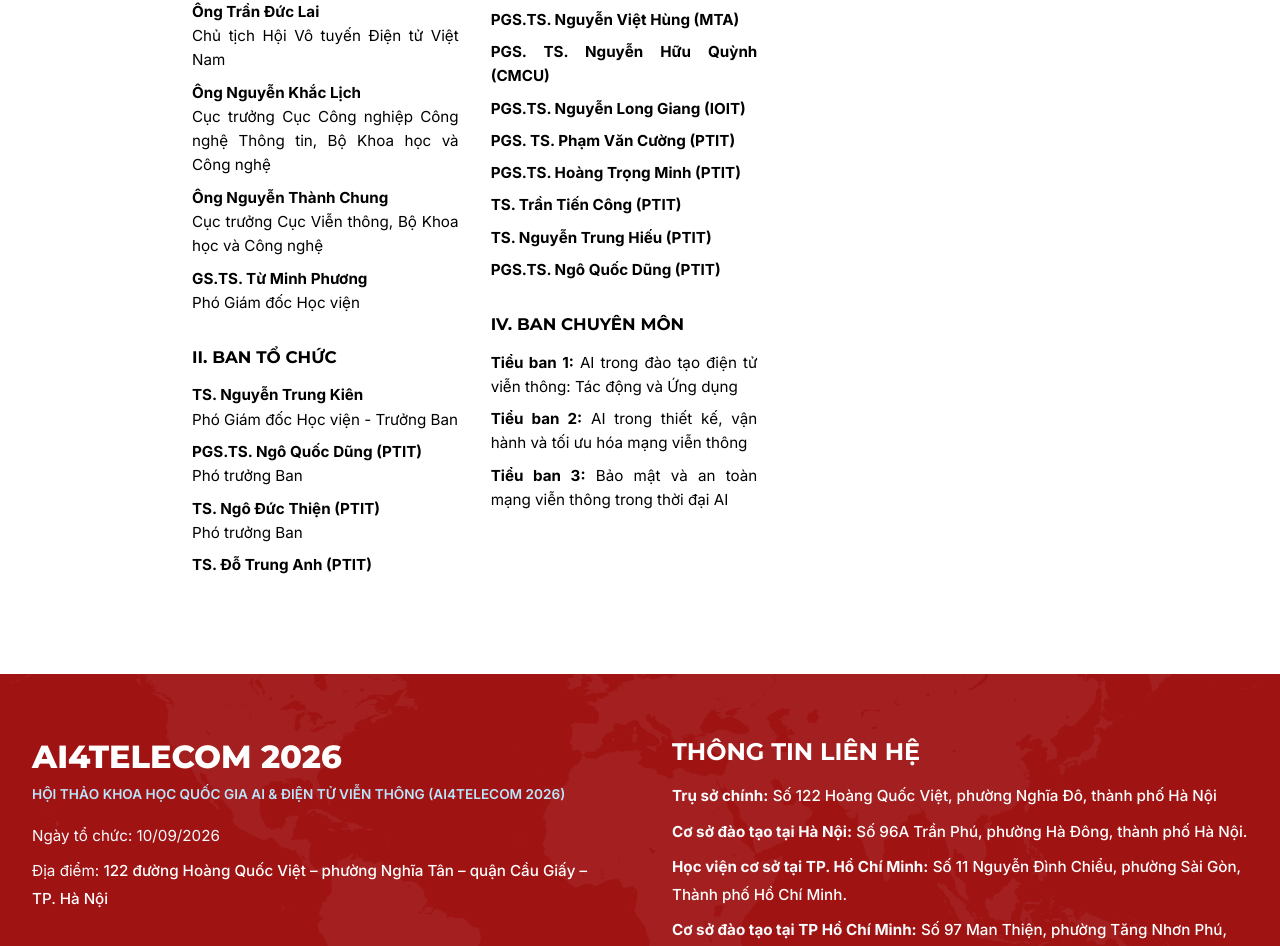
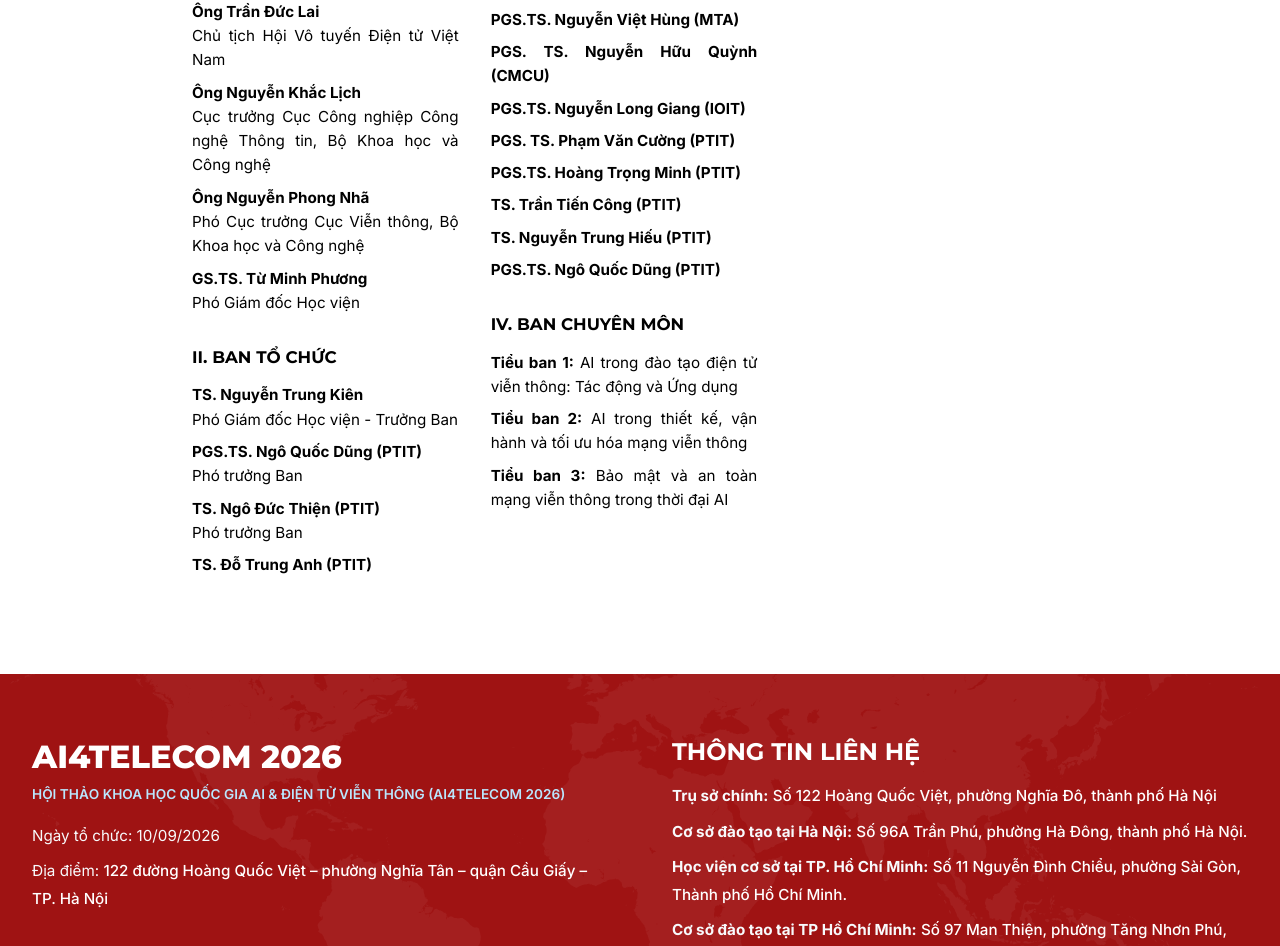
Before and after one commit to VuTienDatz/LandingPage, a Next.js app: page / in a window 1280 px wide. Shown: the part 3661-4607 px from the top of the page. Built offline with nearby package versions, Linux system fonts and the light colour scheme.

Commit message:
fix text

```diff
--- a/src/components/ContentSection.tsx
+++ b/src/components/ContentSection.tsx
@@ -83,7 +83,7 @@
                 <p><strong>PGS.TS. Đặng Hoài Bắc</strong><br/>Giám đốc Học viện - Đồng Trưởng ban</p>
                 <p><strong>Ông Trần Đức Lai</strong><br/>Chủ tịch Hội Vô tuyến Điện tử Việt Nam</p>
                 <p><strong>Ông Nguyễn Khắc Lịch</strong><br/>Cục trưởng Cục Công nghiệp Công nghệ Thông tin, Bộ Khoa học và Công nghệ</p>
-                <p><strong>Ông Nguyễn Thành Chung</strong><br/>Cục trưởng Cục Viễn thông, Bộ Khoa học và Công nghệ</p>
+                <p><strong>Ông Nguyễn Phong Nhã</strong><br/>Phó Cục trưởng Cục Viễn thông, Bộ Khoa học và Công nghệ</p>
                 <p><strong>GS.TS. Từ Minh Phương</strong><br/>Phó Giám đốc Học viện</p>
               </div>
 
```
